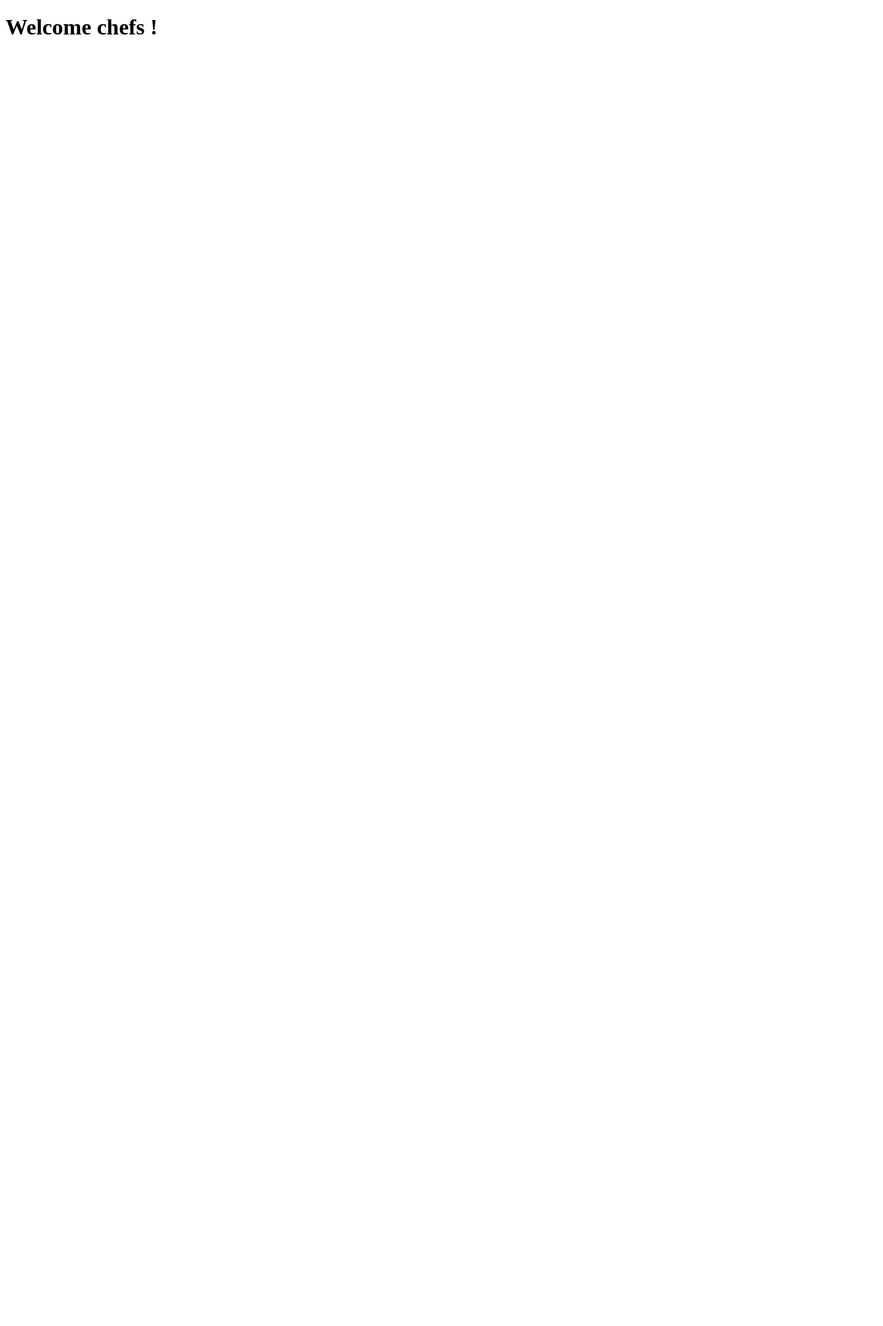
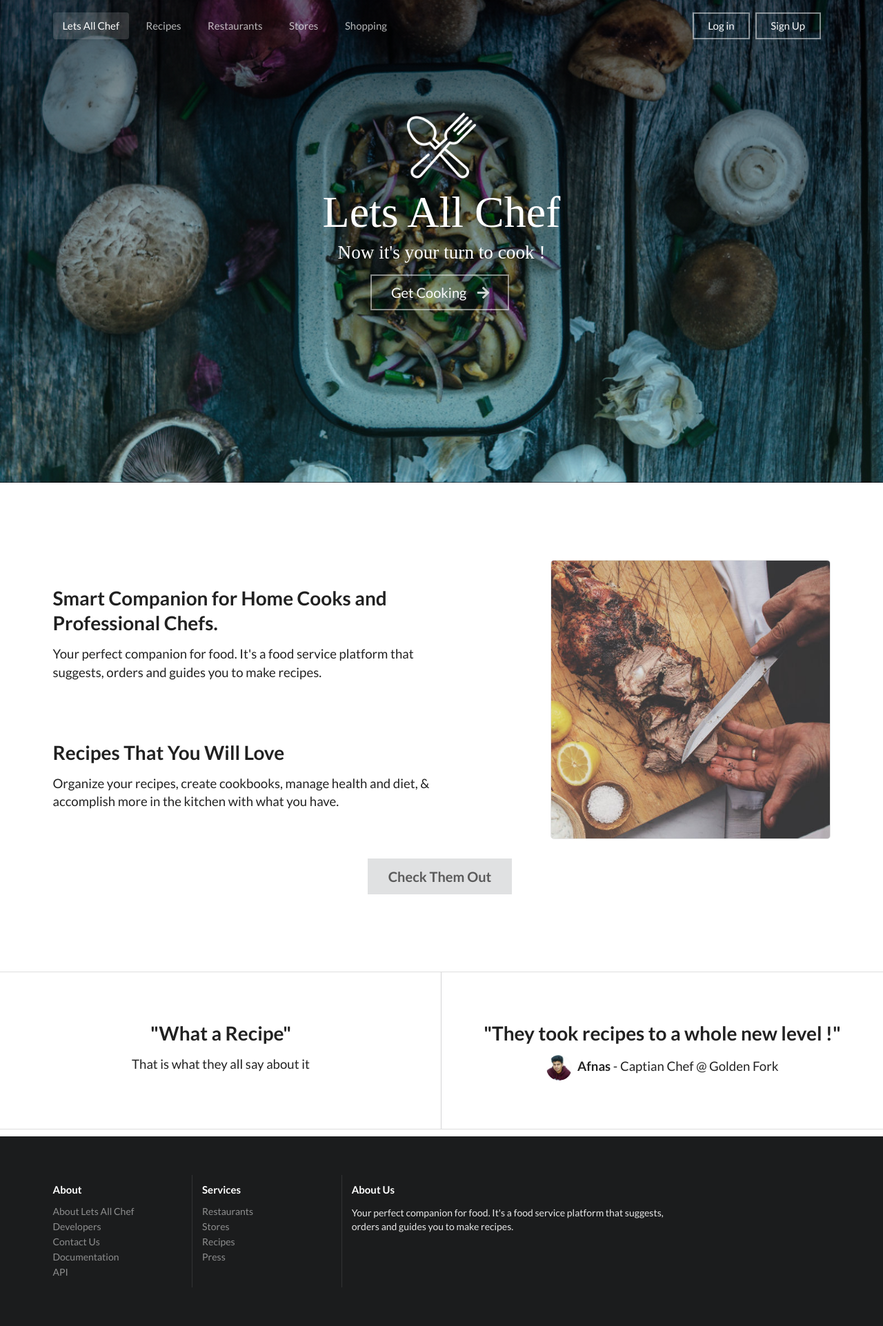
Before and after one commit to letsallchef/letsallchef.github.io, a plain HTML site: page index.html in a window 1280 px wide. Shown: the whole page at 69% size. Before the commit the page ends 800 px from the top, so only its background shows below. Drawn offline with nearby package versions, Linux system fonts and the light colour scheme.

Commit message:
adds static index page

```diff
--- /dev/null
+++ b/assets/css/style.css
@@ -0,0 +1,139 @@
+#main-nav-menu{
+	border-radius: 0px;
+	box-shadow: none;
+}
+
+body.pattern-bg{
+	background-repeat: repeat;
+}
+
+.table,
+.button,
+.segment,
+.card,
+.avatar img,
+.card img{
+	border-radius: 0px !important;
+}
+
+
+footer.footer{
+	margin-top: 10px !important;
+}
+
+.footer.segment {
+	padding: 5em 0em;
+}
+
+.hidden.menu {
+	display: none;
+}
+#get-cooking:hover{
+	border-color: rgba(255, 255, 255, 0.2) !important;
+	background-color: rgba(255, 255, 255, 0.2) !important;
+}
+#main-header{
+	background-image: linear-gradient(to bottom, rgba(0, 0, 0, 0.5), rgba(51, 187, 119,0.1)), url('../img/food-salad-healthy-lunch.jpg') !important;
+	-webkit-background-size: cover;
+	background-size: cover;
+	background-position: center center;
+}
+#title-and-tagline{
+	color: white;
+}
+#title-and-tagline h1{
+	margin-top: 0px;
+	font-family: Ubuntu;
+	font-weight: 500;
+}
+#title-and-tagline h2{
+	margin-top: 0px;
+	font-family: Ubuntu;
+	font-weight: 100;
+}
+#title-and-tagline img{
+	margin-top: 100px;
+}
+
+#featured-recipes{
+	padding: 40px 0px;
+}
+.masthead.segment {
+	min-height: 700px;
+	padding: 1em 0em;
+}
+.masthead .logo.item img {
+	margin-right: 1em;
+}
+.masthead .ui.menu .ui.button {
+	margin-left: 0.5em;
+}
+.masthead h1.ui.header {
+	margin-bottom: 0em;
+	font-size: 4em;
+	font-weight: normal;
+}
+.masthead h2 {
+	font-size: 1.7em;
+	font-weight: normal;
+}
+
+.ui.vertical.stripe {
+	padding: 8em 0em;
+}
+.ui.vertical.stripe h3 {
+	font-size: 2em;
+}
+.ui.vertical.stripe .button + h3,
+.ui.vertical.stripe p + h3 {
+	margin-top: 3em;
+}
+.ui.vertical.stripe .floated.image {
+	clear: both;
+}
+.ui.vertical.stripe p {
+	font-size: 1.33em;
+}
+.ui.vertical.stripe .horizontal.divider {
+	margin: 3em 0em;
+}
+
+.quote.stripe.segment {
+	padding: 0em;
+}
+.quote.stripe.segment .grid .column {
+	padding-top: 5em;
+	padding-bottom: 5em;
+}
+
+.footer.segment {
+	padding: 5em 0em;
+}
+
+.secondary.pointing.menu .toc.item {
+	display: none;
+}
+
+@media only screen and (max-width: 700px) {
+	.ui.fixed.menu {
+		display: none !important;
+	}
+	.secondary.pointing.menu .item,
+	.secondary.pointing.menu .menu {
+		display: none;
+	}
+	.secondary.pointing.menu .toc.item {
+		display: block;
+	}
+	.masthead.segment {
+		min-height: 350px;
+	}
+	.masthead h1.ui.header {
+		font-size: 2em;
+		margin-top: 1.5em;
+	}
+	.masthead h2 {
+		margin-top: 0.5em;
+		font-size: 1.5em;
+	}
+}
--- a/index.html
+++ b/index.html
@@ -1,10 +1,158 @@
 <!DOCTYPE html>
-<html lang="en">
+<html>
 <head>
+	<title>Lets All Chef</title>
 	<meta charset="UTF-8">
-	<title>Lets All Chef</title>
+	<meta name="theme-color" content="#07E">
+	<meta name="viewport" content="width=device-width, initial-scale=1.0">
+	<link rel="stylesheet" href="https://cdn.jsdelivr.net/semantic-ui/2.2.1/semantic.min.css">
+	<link rel="stylesheet" href="assets/css/style.css">
 </head>
 <body>
-	<h1>Welcome chefs !</h1>
+	<!-- Page Contents -->
+	<div id="main-header" class="ui vertical masthead center aligned segment">
+		<div class="ui container">
+			<div class="ui large secondary inverted menu">
+				<a href="#" class="active item">Lets All Chef</a>
+				<a href="#" class="item">Recipes</a>
+				<a href="#" class="item">Restaurants</a>
+				<a href="#" class="item">Stores</a>
+				<a href="#" class="item">Shopping</a>
+				<div class="right item">
+					<a href="#" class="ui inverted basic white button">Log in</a>
+					<a href="#" class="ui inverted basic white button">Sign Up</a>
+				</div>
+			</div>
+		</div>
+
+		<div class="ui text container" id="title-and-tagline">
+			<img src="assets/img/logo.png" class="logo" alt="LetsAllChef Logo" width="100" height="100">
+			<h1 class="ui inverted header">Lets All Chef</h1>
+			<h2>Now it's your turn to cook !</h2>
+			<a href="/recipes" class="ui huge basic inverted white button" id="get-cooking">Get Cooking <i class="right arrow icon"></i></a>
+		</div>
+	</div>
+
+	<div class="ui vertical stripe segment">
+		<div class="ui middle aligned stackable grid container">
+			<div class="row">
+				<div class="eight wide column">
+					<h3 class="ui header">Smart Companion for Home Cooks and Professional Chefs.</h3>
+					<p>Your perfect companion for food. It's a food service platform that suggests, orders and guides you to make recipes.</p>
+					<h3 class="ui header">Recipes That You Will Love</h3>
+					<p>Organize your recipes, create cookbooks, manage health and diet, & accomplish more in the kitchen with what you have.</p>
+				</div>
+				<div class="six wide right floated column">
+					<img src="assets/img/cook-fish-cut.jpg" class="ui large bordered rounded image">
+				</div>
+			</div>
+			<div class="row">
+				<div class="center aligned column">
+					<a href="#" class="ui huge button">Check Them Out</a>
+				</div>
+			</div>
+		</div>
+	</div>
+
+
+	<div class="ui vertical stripe quote segment">
+		<div class="ui equal width stackable internally celled grid">
+			<div class="center aligned row">
+				<div class="column">
+					<h3>"What a Recipe"</h3>
+					<p>That is what they all say about it</p>
+				</div>
+				<div class="column">
+					<h3>"They took recipes to a whole new level !"</h3>
+					<p>
+						<img src="assets/img/afnas-muhammed.jpg" class="ui avatar image"> <b>Afnas</b> - Captian Chef @ Golden Fork
+					</p>
+				</div>
+			</div>
+		</div>
+	</div>
+
+	<!-- Featured Recipes -->
+<!-- 	<div class="ui container stackable five column grid" id="featured-recipes">
+		<% if(featuredRecipes.length){ %>
+		<% featuredRecipes.forEach(function(recipe){ %>
+		<div class="wide column">
+			<div class="ui fluid card">
+				<div class="image">
+					<img src="/recipes/public/uploads/covers/<% if(recipe.cover){ %><%= recipe.cover %><%} else{ %>default.jpg<% } %>">
+				</div>
+				<div class="content">
+					<a class="header" href="/recipes/<%= recipe._id %>"><%= recipe.title %></a>
+					<div class="meta">
+						<span class="date"><%= recipe.course %></span>
+					</div>
+				</div>
+				<div class="extra content">
+					<a>
+						<i class="world icon"></i>
+						<%= recipe.cuisine %>
+					</a>
+				</div>
+			</div>
+		</div>
+		<% });} %>
+	</div> -->
+
+	<footer class="ui inverted vertical footer segment">
+		<div class="ui container">
+			<div class="ui stackable inverted divided equal height stackable grid">
+				<div class="three wide column">
+					<h4 class="ui inverted header">About</h4>
+					<div class="ui inverted link list">
+						<a href="#" class="item">About Lets All Chef</a>
+						<a href="#" class="item">Developers</a>
+						<a href="#" class="item">Contact Us</a>
+						<a href="http://letsallchef.github.io/docs" class="item">Documentation</a>
+						<a href="http://letsallchef.github.io/docs/api" class="item">API</a>
+					</div>
+				</div>
+				<div class="three wide column">
+					<h4 class="ui inverted header">Services</h4>
+					<div class="ui inverted link list">
+						<a href="#" class="item">Restaurants</a>
+						<a href="#" class="item">Stores</a>
+						<a href="#" class="item">Recipes</a>
+						<a href="#" class="item">Press</a>
+					</div>
+				</div>
+				<div class="seven wide column">
+					<h4 class="ui inverted header">About Us</h4>
+					<p>Your perfect companion for food. It's a food service platform that suggests, orders and guides you to make recipes.</p>
+				</div>
+			</div>
+		</div>
+	</footer>
+
+
+	<script src="{{ site.baseurl }}/assets/js/jquery-3.1.0.min.js"></script>
+	<script src="https://cdn.jsdelivr.net/semantic-ui/2.2.1/semantic.min.js"></script>
+	<script>
+		$('.ui.rating')
+		.rating();
+		$('#main-nav-menu .ui.dropdown')
+		.dropdown({
+			on: 'hover'
+		});
+	</script>
+	<script>
+		$(document)
+		.ready(function() {
+			$('.masthead')
+			.visibility({
+				once: false,
+				onBottomPassed: function() {
+					$('.fixed.menu').transition('fade in');
+				},
+				onBottomPassedReverse: function() {
+					$('.fixed.menu').transition('fade out');
+				}
+			});
+		});
+	</script>
 </body>
 </html>
```
Also changed, not shown: assets/img/afnas-muhammed.jpg (added), assets/img/cook-fish-cut.jpg (added), assets/img/food-salad-healthy-lunch.jpg (added), assets/img/logo.png (added).
